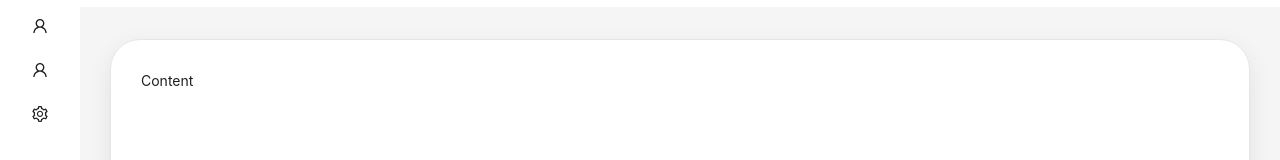
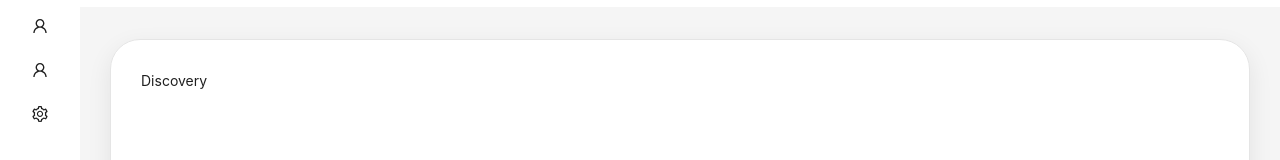
Before and after one commit to Ostivities/ostivities-web, a Next.js app: page /Dashboard in a window 1280 px wide. Shown: the part 121-281 px from the top of the page. Built offline with nearby package versions, Linux system fonts and the light colour scheme.

Commit message:
dashboard layout

```diff
--- a/app/Dashboard/page.tsx
+++ b/app/Dashboard/page.tsx
@@ -2,7 +2,11 @@ import React from "react";
 import DashboardLayout from "../components/DashboardLayout/DashboardLayout";
 
 function Dashboard() {
-  return <DashboardLayout />;
+  return (
+    <DashboardLayout>
+      <div>Discovery</div>
+    </DashboardLayout>
+  );
 }
 
 export default Dashboard;
--- a/app/components/DashboardLayout/DashboardLayout.tsx
+++ b/app/components/DashboardLayout/DashboardLayout.tsx
@@ -31,7 +31,11 @@ const items2: MenuProps["items"] = [
   };
 });
 
-function DashboardLayout(): JSX.Element {
+function DashboardLayout({
+  children,
+}: {
+  children?: React.ReactNode;
+}): JSX.Element {
   const { Header, Sider, Content, Footer } = Layout;
   const [collapsed, setCollapsed] = useState(true);
   const {
@@ -153,7 +157,8 @@ function DashboardLayout(): JSX.Element {
               style={{
                 padding: 30,
                 margin: 0,
-                maxHeight: "100%",
+                height: "auto",
+                // maxHeight: "auto",
                 overflowY: "scroll",
                 overflowX: "hidden",
                 borderRadius: "30px",
@@ -162,7 +167,7 @@ function DashboardLayout(): JSX.Element {
                 background: "linear-gradient(0deg, #FFFFFF, #FFFFFF)",
               }}
             >
-              <div>Content</div>
+              <div>{children}</div>
             </Content>
           </Layout>
         </Layout>
```
